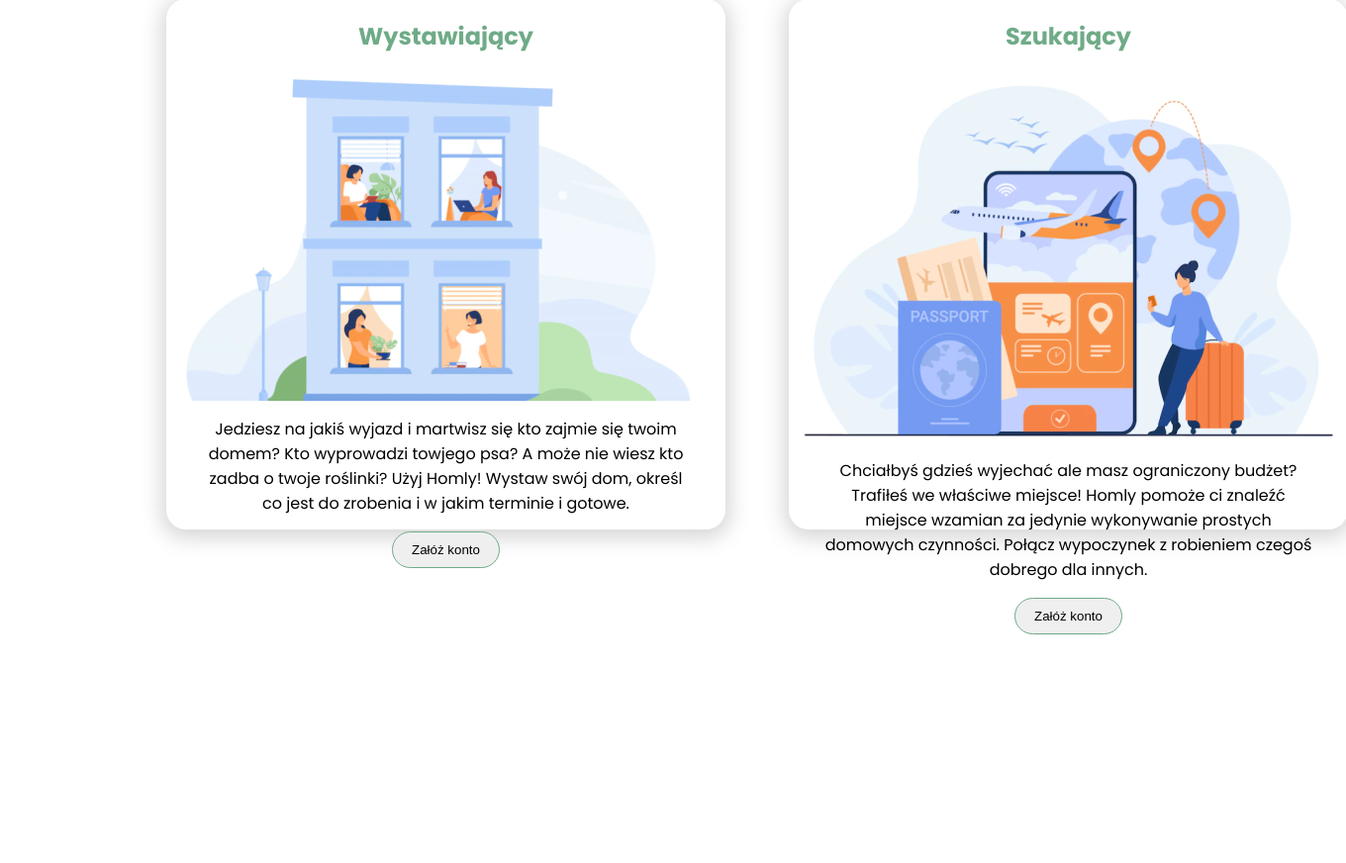
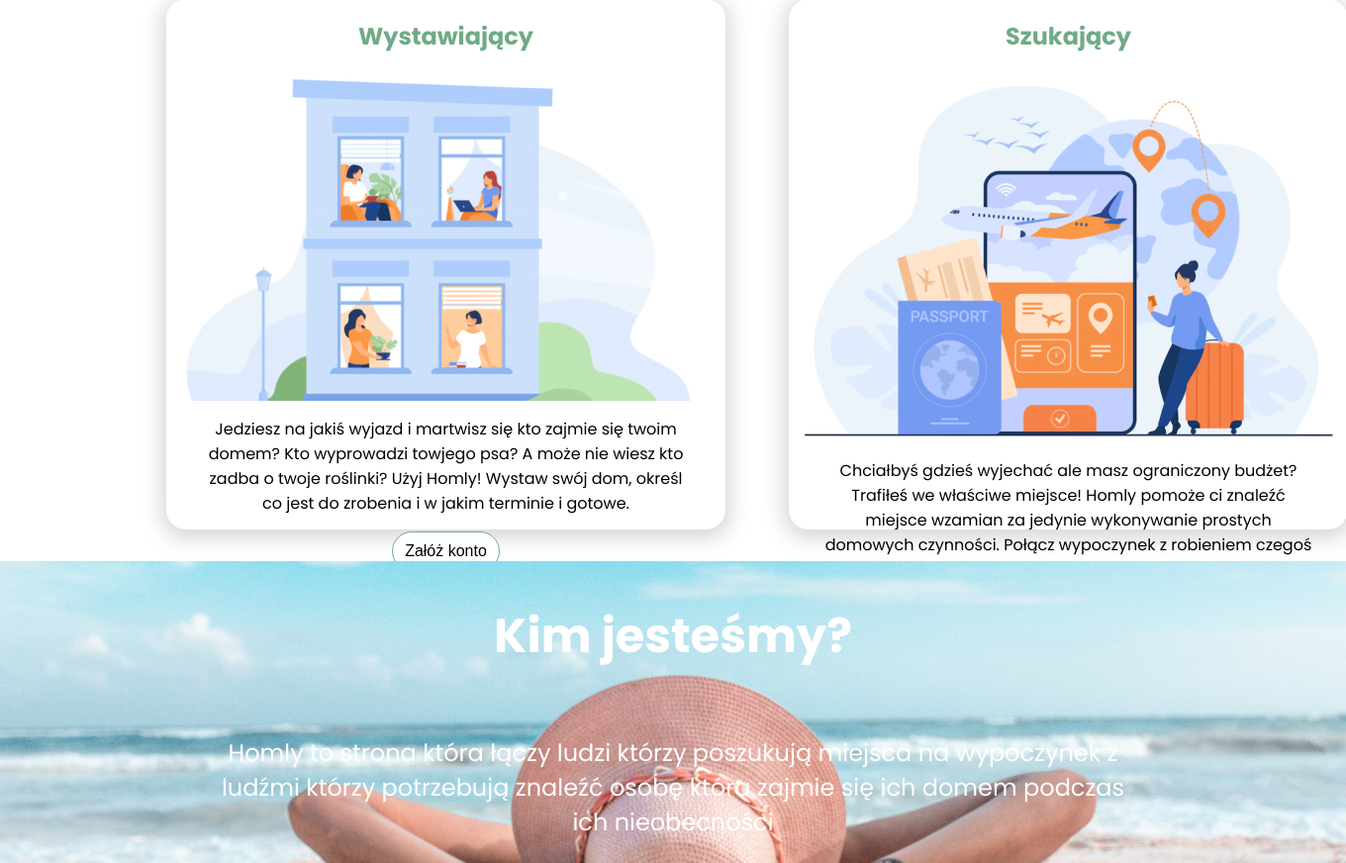
Before and after one commit to FiejdaszBartosz/PAI, a PHP site: page /public/views/main-page.html in a window 1360 px wide. Shown: the part 877-1749 px from the top of the page at 99% size. Before the commit the page ends 1518 px from the top, so only its background shows below. Run offline with PHP 8.4, Linux system fonts and the light colour scheme.

Commit message:
finished main page

```diff
--- a/public/css/style.css
+++ b/public/css/style.css
@@ -1,3 +1,5 @@
+/* Fonts */
+
 @font-face {
     font-family: Poppins;
     src: url(../font/Poppins/Poppins-Regular.ttf);
@@ -15,6 +17,8 @@
     src: url(../font/Poppins/Poppins-SemiBold.ttf);
     font-weight: 600;
 }
+
+/* General */
 
 body {
     margin: 0;
@@ -70,9 +74,11 @@ nav>div>a {
 .small-button {
     border: 1px solid #6FAB87;
     border-radius: 22px;
+    background-color: white;
     width: 8vw;
     padding: 10px;
     color: #000000;
+    font-size: 100%;
 }
 
 .container {
@@ -81,6 +87,11 @@ nav>div>a {
     display: flex;
     flex-direction: row;
 }
+
+/* Special */
+
+
+/* Login */
 
 .container-main-page {
     width: 100vw;
@@ -275,3 +286,30 @@ nav>div>a {
     font-weight: 500;
     margin: 1em 2em;
 }
+
+.who-we-are {
+    display: flex;
+    flex-direction: column;
+    justify-content: center;
+    align-items: center;
+    width: 100vw;
+    height: 60vh;
+    background-image: url('../img/mainpage-2.jpg');
+    background-size: cover;
+    background-repeat: no-repeat;
+    background-position: center;
+
+}
+
+.who-we-are>h1{
+    color: #FFFFFF;
+    font-size: 3em;
+    font-weight: bold;
+}
+
+.who-we-are>p{
+    color: #FFFFFF;
+    font-size: 1.5em;
+    width: 70%;
+    text-align: center;
+}
--- a/public/views/main-page.html
+++ b/public/views/main-page.html
@@ -56,7 +56,7 @@
                     <p>Jedziesz na jakiś wyjazd i martwisz się kto zajmie się twoim domem? Kto wyprowadzi towjego psa? A
                         może nie wiesz kto zadba o twoje roślinki? Użyj Homly! Wystaw swój dom, określ co jest do
                         zrobenia i w jakim terminie i gotowe.</p>
-                        <button class="small-button">Załóż konto</button>
+                    <button class="small-button">Załóż konto</button>
                 </div>
                 <div class="user-types">
                     <h2>Szukający</h2>
@@ -68,6 +68,11 @@
                 </div>
             </div>
         </section>
+        <section class="who-we-are">
+            <h1>Kim jesteśmy?</h1>
+            <p>Homly to strona która łączy ludzi którzy poszukują miejsca na wypoczynek z ludźmi którzy potrzebują
+                znaleźć osobę która zajmie się ich domem podczas ich nieobecności </p>
+        </section>
     </div>
 </body>
 
```
Also changed, not shown: public/img/mainpage-2.jpg (added).
